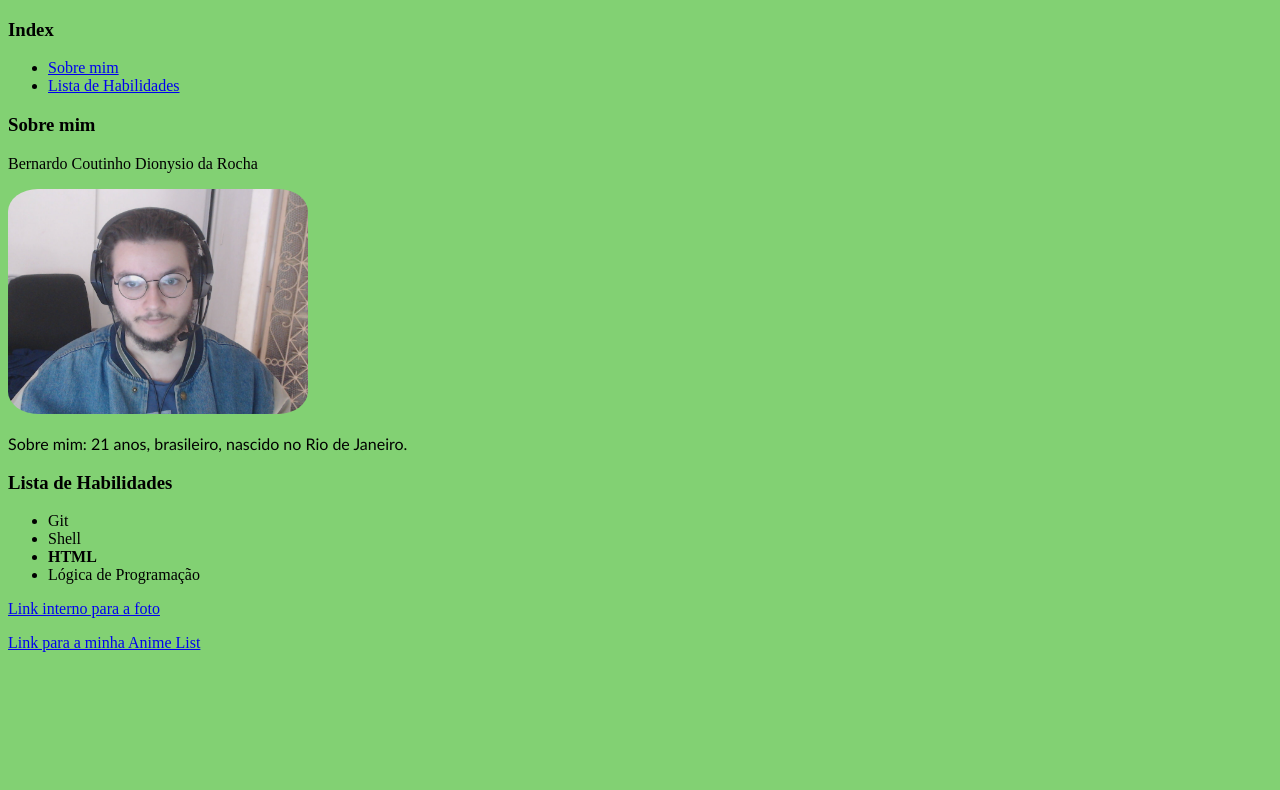
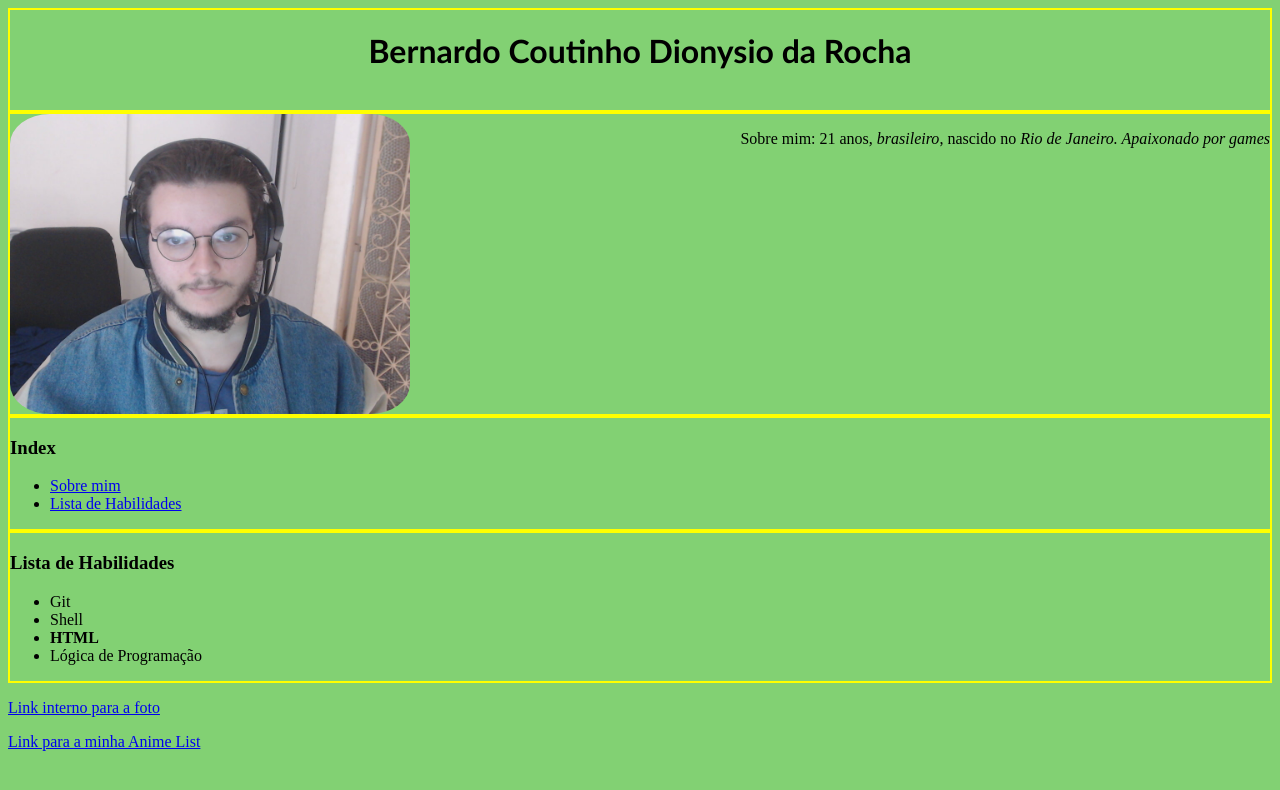
Before and after one commit to Bernardocdr/bernardocdr.github.io, a plain HTML site: page index.html in a window 1280 px wide. Drawn offline with Linux system fonts and the light colour scheme.

Commit message:
portfolio 3.3.2

```diff
--- a/index.html
+++ b/index.html
@@ -10,29 +10,39 @@
 
   <body>
 
+    <!--Nome completo e Foto (Lembrar de trocar)-->
+      <div class="nome">
+        <h1>Bernardo Coutinho Dionysio da Rocha</h1>
+      </div>
+
+      <div class="aboutme">
+        <img class="foto" src="Foto.jpg" alt="Imagem de Bernardo Coutinho, dono deste portfólio.">
+        <p id="sobremim-texto">Sobre mim: 21 anos, <em>brasileiro</em>, nascido no <em> Rio de Janeiro. Apaixonado por games</em></p>
+      </div>
+
+
     <!--Index-->
+
+      <div class="cindex">
         <h3>Index</h3>
         <ul>
           <li><a href="#sobremim">Sobre mim</a></li>
           <li><a href="#listskill">Lista de Habilidades</a></li>
+
         </ul>
+      </div>
 
-      <!--Nome completo e Foto (Lembrar de trocar)-->
-        <h3 id="sobremim">Sobre mim</h3>
-          <p id="nome">Bernardo Coutinho Dionysio da Rocha</p>
-          <img src="Foto.jpg" id="foto" width="300" class="img" alt="Imagem de Bernardo Coutinho, dono deste portfólio.">
+    <!--Lista de Habilidades-->
 
-
-      <!--Sobre Mim e Lista de Habilidades-->
-          <p id="descricao">Sobre mim: 21 anos, brasileiro, nascido no Rio de Janeiro.</p>
-
-        <h3 id="listskill">Lista de Habilidades</h3>
+      <div>
+        <h3 id="listskill"> Lista de Habilidades</h3>
         <ul>
           <li>Git</li>
           <li>Shell</li>
   <strong><li>HTML</li></strong>
           <li>Lógica de Programação</li>
         </ul>
+      </div>
 
 
     <!--Demais Requisitos-->
--- a/style.css
+++ b/style.css
@@ -6,14 +6,35 @@ body {
   background-color: #82D173;
 }
 
-img {
-  border-radius: 10%;
+.nome {
+  text-align: center;
+  height: 100px;
 }
 
-#descricao{
-  font-family: 'Gill Sans', 'Gill Sans MT', Calibri, 'Trebuchet MS', sans-serif;
+.nome h1 {
+  font-family:'Gill Sans', 'Gill Sans MT', Calibri, 'Trebuchet MS', sans-serif;
 }
 
-#nome{
+.aboutme {
+  height:300px;
+}
+
+
+#sobremim-texto {
+  float: right;
   font-family:'Times New Roman', Times, serif;
 }
+
+.aboutme img{
+  float:left;
+  border-radius: 10%;
+  height: 300px;
+}
+
+.aboutme em {
+  font-style:italic;
+}
+
+div {
+  border: 2px solid yellow;
+}
```
Lines whose indentation alone changed are shown as unchanged.
